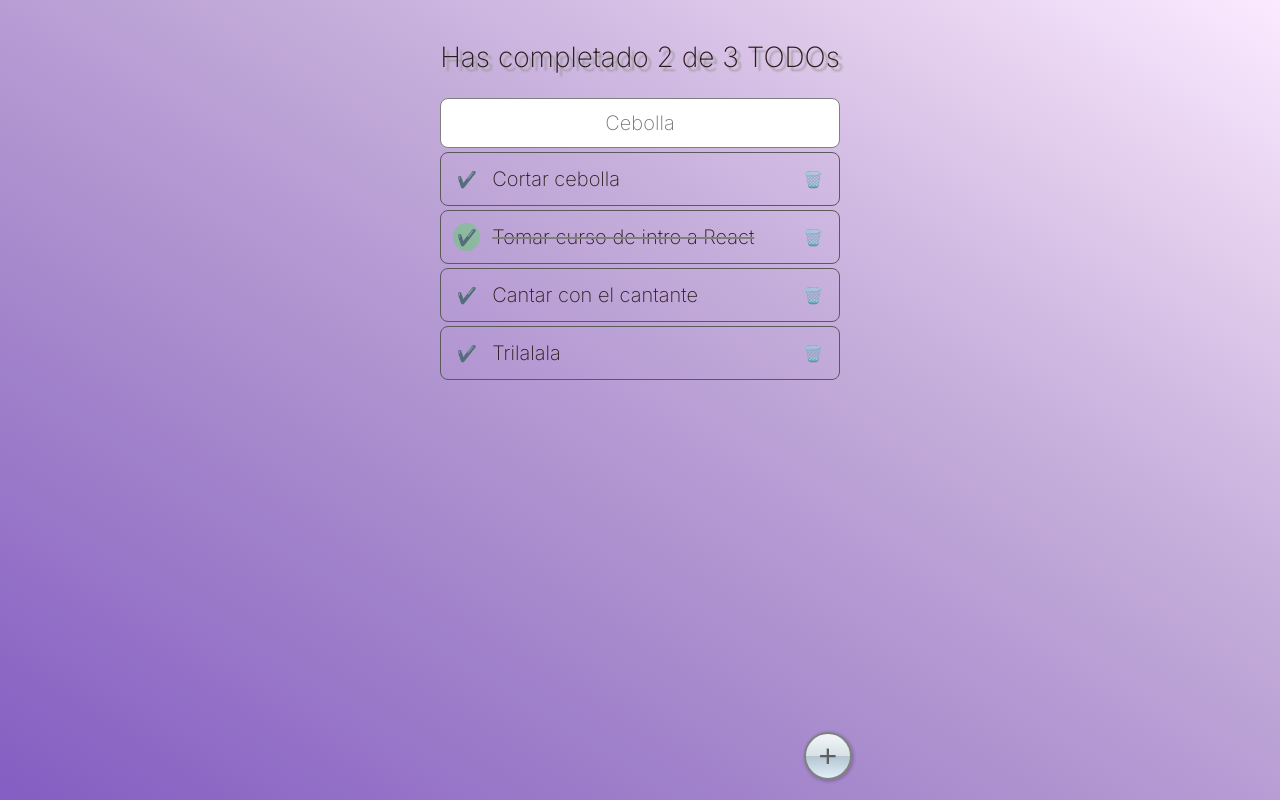
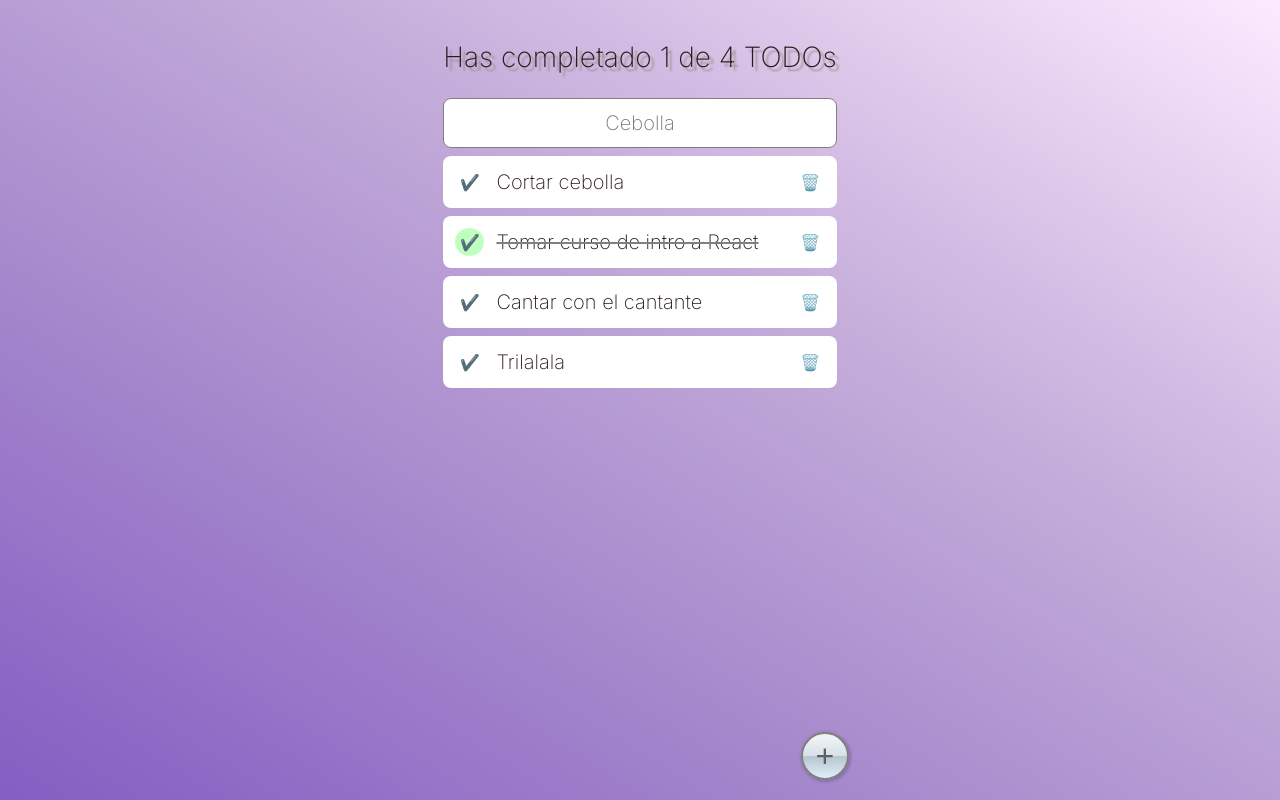
Before and after one commit to jaimeshalom/todo-practice, a React (Create React App) app: page / in a window 1280 px wide. Built offline with nearby package versions, Linux system fonts and the light colour scheme.

Commit message:
Cambio a los items con el fondo blanco y otros cambios menores

```diff
--- a/src/TodoCounter.js
+++ b/src/TodoCounter.js
@@ -3,7 +3,7 @@ import './TodoCounter.css';
 
 function TodoCounter() {
     return (
-        <h2 className="TodoCounter">Has completado 2 de 3 TODOs</h2>
+        <h2 className="TodoCounter">Has completado 1 de 4 TODOs</h2>
     );
 }
 
--- a/src/TodoItem.css
+++ b/src/TodoItem.css
@@ -6,8 +6,10 @@
     padding: 1.2rem;
     font-size: 2rem;
     border-radius: 0.8rem;
-    border: 1px solid rgb(90, 90, 90);
-    margin-top: 0.4rem;
+    /* border: 1px solid rgb(90, 90, 90); */
+    /* background-color: rgb(254, 250, 255); */
+    background-color: white;
+    margin-top: 0.8rem;
     color: var(--main-text-color);
 
 }
@@ -30,13 +32,17 @@
     font-weight: bold;
     font-size: 1.6rem;
     transition: all 0.2s;
-    padding: 0.2rem;
-    width: 3.2rem;
-    height: 2.8rem;
+    /* padding: 0.2rem; */
+    width: 36px;
+    height: 28px;
   }
 
   .Icon-check {
 
+  }
+  .Icon-check:hover {
+    background-color: rgba(0, 255, 0, 0.4);
+    border-radius: 50%;
   }
   .Icon-check--active {
     background-color: rgba(0, 255, 0, 0.25);
```
